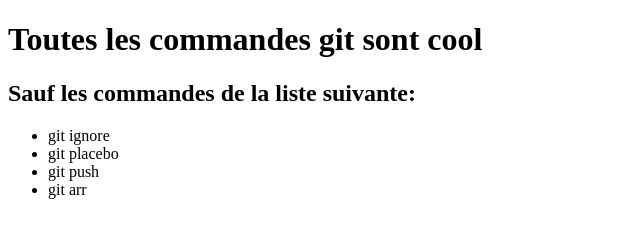
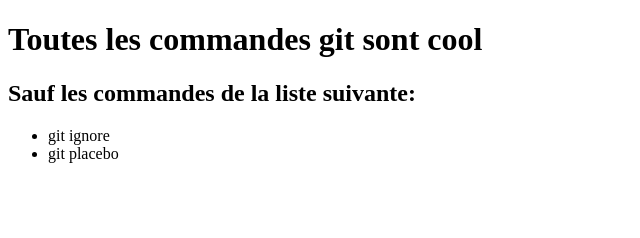
Before and after one commit to CollRen/projet_equipe_cr, a plain HTML site: page index.html in a window 1280 px wide. Shown: the whole page, without its empty margins (0-640 px from the left). Drawn offline with Linux system fonts and the light colour scheme.

Commit message:
Modifier la liste des commandes git cool

```diff
--- a/index.html
+++ b/index.html
@@ -16,8 +16,6 @@
             <ul class="list">
                 <li>git ignore</li>
                 <li>git placebo</li>
-                <li>git push</li>
-                <li>git arr</li>
             </ul>
         </section>
     </main>
```
